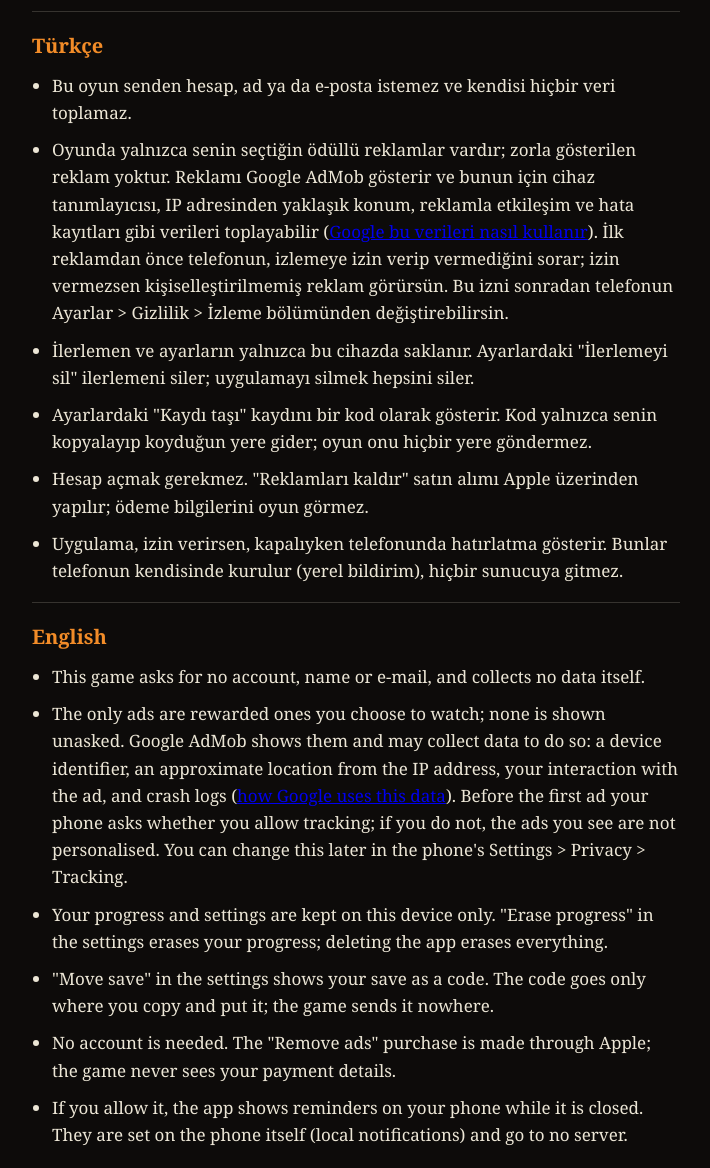
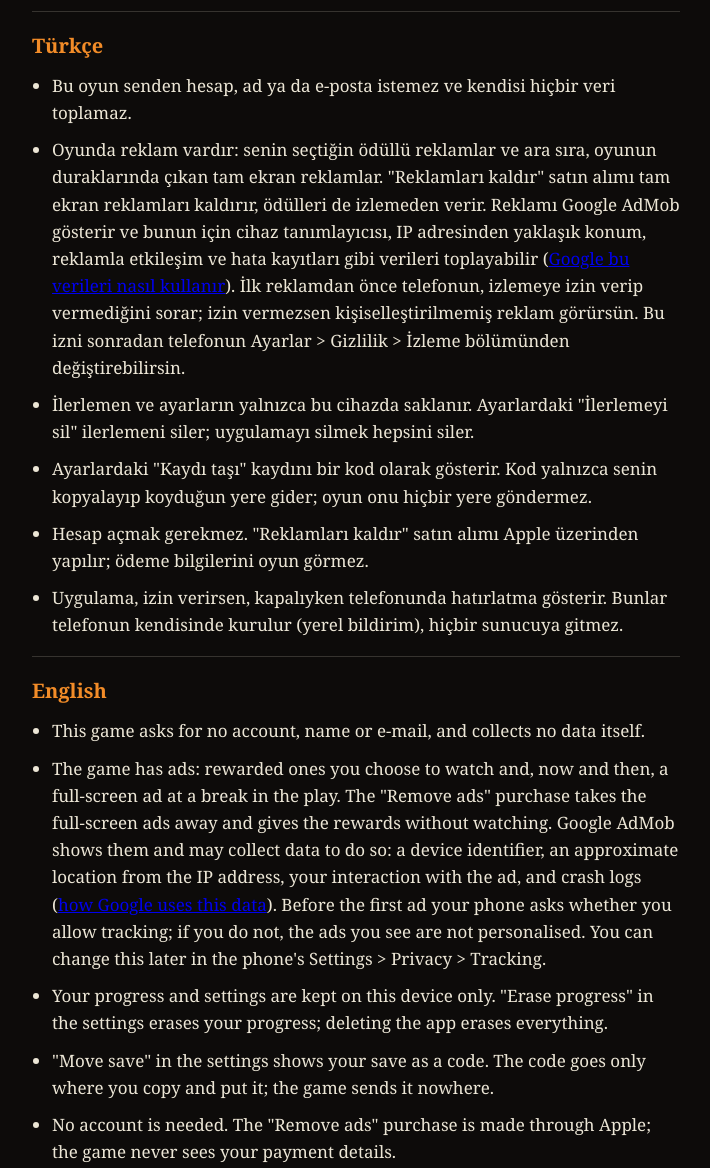
Before and after one commit to markodren/nine-rings-privacy, a plain HTML site: page index.html in a window 1280 px wide. Shown: the part 160-1328 px from the top of the page, without its empty margins (284-994 px from the left). Drawn offline with Linux system fonts and the light colour scheme.

Commit message:
Privacy policy: full-screen ads at breaks in the play

```diff
--- a/index.html
+++ b/index.html
@@ -31,7 +31,7 @@
     <h2>Türkçe</h2>
     <ul>
       <li>Bu oyun senden hesap, ad ya da e-posta istemez ve kendisi hiçbir veri toplamaz.</li>
-      <li>Oyunda yalnızca senin seçtiğin ödüllü reklamlar vardır; zorla gösterilen reklam yoktur. Reklamı Google AdMob gösterir ve bunun için cihaz tanımlayıcısı, IP adresinden yaklaşık konum, reklamla etkileşim ve hata kayıtları gibi verileri toplayabilir (<a href="https://policies.google.com/technologies/partner-sites">Google bu verileri nasıl kullanır</a>). İlk reklamdan önce telefonun, izlemeye izin verip vermediğini sorar; izin vermezsen kişiselleştirilmemiş reklam görürsün. Bu izni sonradan telefonun Ayarlar &gt; Gizlilik &gt; İzleme bölümünden değiştirebilirsin.</li>
+      <li>Oyunda reklam vardır: senin seçtiğin ödüllü reklamlar ve ara sıra, oyunun duraklarında çıkan tam ekran reklamlar. "Reklamları kaldır" satın alımı tam ekran reklamları kaldırır, ödülleri de izlemeden verir. Reklamı Google AdMob gösterir ve bunun için cihaz tanımlayıcısı, IP adresinden yaklaşık konum, reklamla etkileşim ve hata kayıtları gibi verileri toplayabilir (<a href="https://policies.google.com/technologies/partner-sites">Google bu verileri nasıl kullanır</a>). İlk reklamdan önce telefonun, izlemeye izin verip vermediğini sorar; izin vermezsen kişiselleştirilmemiş reklam görürsün. Bu izni sonradan telefonun Ayarlar &gt; Gizlilik &gt; İzleme bölümünden değiştirebilirsin.</li>
       <li>İlerlemen ve ayarların yalnızca bu cihazda saklanır. Ayarlardaki "İlerlemeyi sil" ilerlemeni siler; uygulamayı silmek hepsini siler.</li>
       <li>Ayarlardaki "Kaydı taşı" kaydını bir kod olarak gösterir. Kod yalnızca senin kopyalayıp koyduğun yere gider; oyun onu hiçbir yere göndermez.</li>
       <li>Hesap açmak gerekmez. "Reklamları kaldır" satın alımı Apple üzerinden yapılır; ödeme bilgilerini oyun görmez.</li>
@@ -43,7 +43,7 @@
     <h2>English</h2>
     <ul>
       <li>This game asks for no account, name or e-mail, and collects no data itself.</li>
-      <li>The only ads are rewarded ones you choose to watch; none is shown unasked. Google AdMob shows them and may collect data to do so: a device identifier, an approximate location from the IP address, your interaction with the ad, and crash logs (<a href="https://policies.google.com/technologies/partner-sites">how Google uses this data</a>). Before the first ad your phone asks whether you allow tracking; if you do not, the ads you see are not personalised. You can change this later in the phone's Settings &gt; Privacy &gt; Tracking.</li>
+      <li>The game has ads: rewarded ones you choose to watch and, now and then, a full-screen ad at a break in the play. The "Remove ads" purchase takes the full-screen ads away and gives the rewards without watching. Google AdMob shows them and may collect data to do so: a device identifier, an approximate location from the IP address, your interaction with the ad, and crash logs (<a href="https://policies.google.com/technologies/partner-sites">how Google uses this data</a>). Before the first ad your phone asks whether you allow tracking; if you do not, the ads you see are not personalised. You can change this later in the phone's Settings &gt; Privacy &gt; Tracking.</li>
       <li>Your progress and settings are kept on this device only. "Erase progress" in the settings erases your progress; deleting the app erases everything.</li>
       <li>"Move save" in the settings shows your save as a code. The code goes only where you copy and put it; the game sends it nowhere.</li>
       <li>No account is needed. The "Remove ads" purchase is made through Apple; the game never sees your payment details.</li>
```
